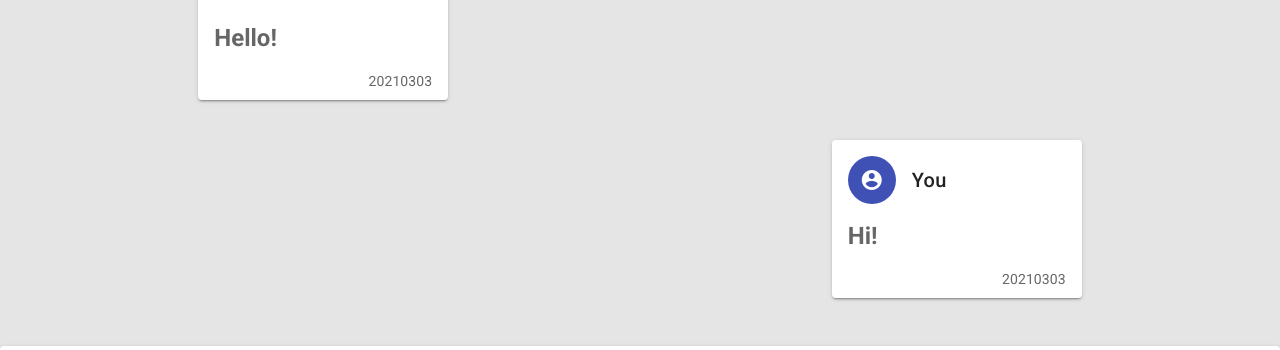
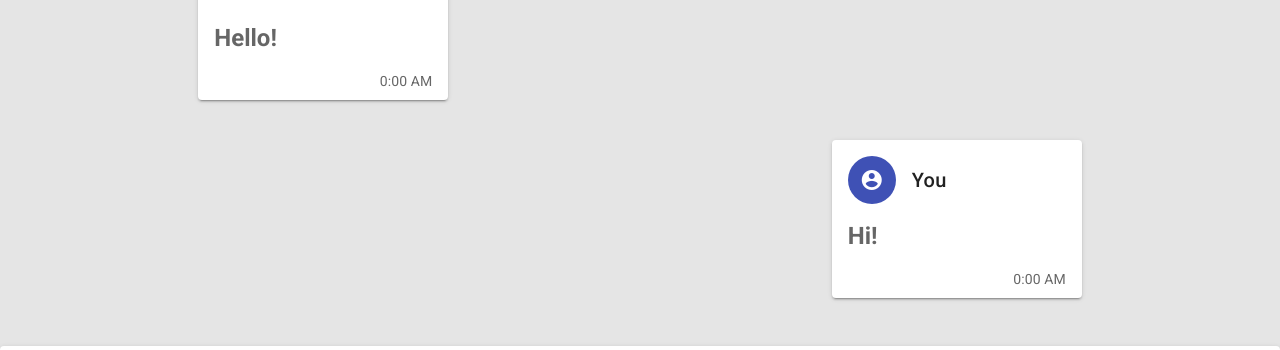
Before and after one commit to AfiqRosli/AfiqRosli.github.io, a Vue app: page / in a window 1280 px wide. Shown: the part 370-720 px from the top of the page. Built offline with nearby package versions, Linux system fonts and the light colour scheme.

Commit message:
date format("H:mm A") for time sent

```diff
--- a/src/components/BaseChat.vue
+++ b/src/components/BaseChat.vue
@@ -10,13 +10,15 @@
       </v-card-text>
 
       <v-card-subtitle class="text-right pa-0 pr-4 pb-2">
-        {{ date }}
+        {{ dayjs(date).format("H:mm A") }}
       </v-card-subtitle>
     </v-card>
   </div>
 </template>
 
 <script>
+import dayjs from "dayjs";
+
 export default {
   props: {
     justify: {
@@ -31,6 +33,11 @@ export default {
       type: String,
       required: true
     }
+  },
+  data() {
+    return {
+      dayjs
+    };
   }
 };
 </script>
```
